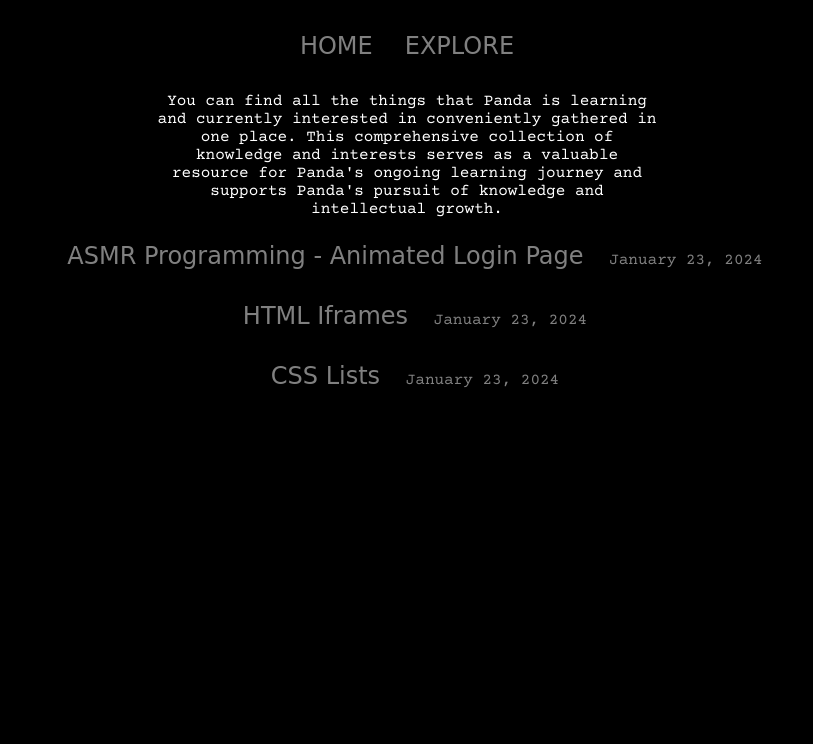
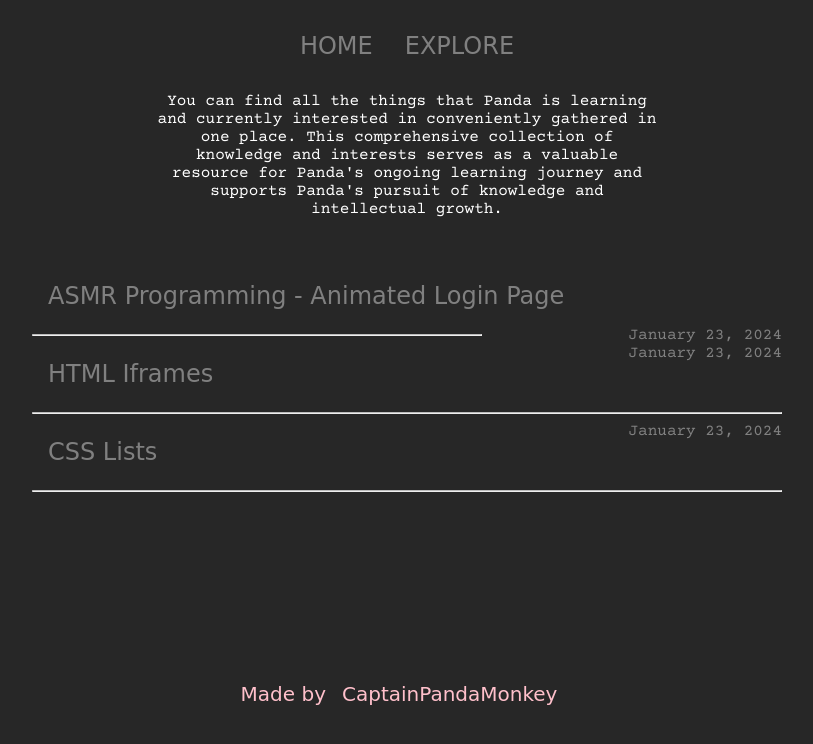
Before and after one commit to CaptainPandaMonkey5/Learn_With_Panda, a plain HTML site: page Home.html in a window 1280 px wide. Shown: the part 104-848 px from the top of the page, without its empty margins (233-1046 px from the left). Before the commit the page ends 800 px from the top, so only its background shows below. Drawn offline with nearby package versions, Linux system fonts and the light colour scheme; a web font is replaced by a local one.

Commit message:
finished home page

```diff
--- a/Home.css
+++ /dev/null
@@ -1,58 +0,0 @@
-@import url('https://fonts.googleapis.com/css2?family=Courier+Prime&family=Patrick+Hand+SC&display=swap');
-* {
-  background-color: black;
-  box-sizing: border-box;
-}
-#titleOne {
-  text-align: center;
-  color: white;
-  font-family: 'Patrick Hand SC', cursive;
-  font-size: 300%;
-}
-
-a {
-  font-family: 'Patrick Hand SC', cursive;
-  display: inline-block;
-  color: grey;
-  text-align: center;
-  padding: 16px;
-  text-decoration: none;
-  font-size: 150%;
-}
-a:hover {
-  color: white;
-  text-decoration: double;
-}
-.topContainer {
-  display: flex;
-  flex-direction: row;
-  background-color: transparent;
-  justify-content: center;
-}
-.topContainer > div {
-  background-color: transparent;
-  margin: 10px;
-  padding: 10px;
-}
-.descriptionContainer {
-  font-family: 'Courier Prime', monospace;
-  color: white;
-  text-align: center;
-  height: 150px;
-  width: 500px;
-  margin: 0 auto;
-}
-
-.descriptionContainer {
-  display: flex;
-  background-color: transparent;
-  justify-content: center;
-}
-
-.bodyContainer {
-  font-family: 'Courier Prime', monospace;
-  display: inline-flexbox;
-  color: grey;
-  text-align: center;
-  text-decoration: none;
-}
--- a/Home.html
+++ b/Home.html
@@ -1,15 +1,15 @@
 <!DOCTYPE html>
 <html lang="en-US">
   <head>
-    <link rel="stylesheet" href="Home.css" />
+    <link rel="stylesheet" href="styles.css" />
     <title>Learn Panda</title>
   </head>
   <body>
-    <h1 id="titleOne">LEARNING with PANDA</h1>
+    <h1 id="titleOne">LEARN with PANDA</h1>
 
     <div class="topContainer">
-      <a href="Home.html#Home">HOME</a>
-      <a>EXPLORE</a>
+      <a id="navBar" href="home.html#Home">HOME</a>
+      <a id="navBar" href="explore.html#Explore">EXPLORE</a>
     </div>
 
     <div class="descriptionContainer">
@@ -25,27 +25,45 @@
 
     <div class="bodyContainer">
       <a
+        id="titleName"
         href="https://youtu.be/PlpM2LJWu-s?si=3LLqbGOqGj8xibaM"
         target="_blank"
       >
         <span>ASMR Programming - Animated Login Page</span>
       </a>
-    <span>January 23, 2024</span>
+      <span id="dateIssue">January 23, 2024</span>
+      <hr class="solid" />
 
-    <br />
-
-    <a href="https://www.w3schools.com/html/html_iframe.asp" target="_blank">
+      <a
+        id="titleName"
+        href="https://www.w3schools.com/html/html_iframe.asp"
+        target="_blank"
+      >
         <span>HTML Iframes</span>
       </a>
-    <span>January 23, 2024</span>
+      <span id="dateIssue">January 23, 2024</span>
+      <hr class="solid" />
 
-    <br />
-
-    <a href="https://www.w3schools.com/css/css_list.asp" target="_blank">
+      <a
+        id="titleName"
+        href="https://www.w3schools.com/css/css_list.asp"
+        target="_blank"
+      >
         <span>CSS Lists</span>
       </a>
-    <span>January 23, 2024</span>
+      <span id="dateIssue">January 23, 2024</span>
+      <hr class="solid" />
+    </div>
 
+    <div class="bottomContainer">
+      <p>
+        Made by<a
+          id="nameLink"
+          href="https://github.com/CaptainPandaMonkey5"
+          target="_blank"
+          >CaptainPandaMonkey</a
+        >
+      </p>
     </div>
   </body>
 </html>
--- /dev/null
+++ b/styles.css
@@ -0,0 +1,123 @@
+@import url("https://fonts.googleapis.com/css2?family=Courier+Prime&family=Patrick+Hand+SC&display=swap");
+* {
+  background-color: rgb(39, 39, 39);
+  /*box-sizing: border-box;
+  border-style: solid;*/ /*only do this to see the borders*/
+}
+
+#titleOne {
+  text-align: center;
+  color: white;
+  font-family: "Patrick Hand SC", cursive;
+  font-size: 300%;
+}
+
+body {
+  margin: 0;
+  line-height: inherit;
+}
+
+a {
+  font-family: "Patrick Hand SC", cursive;
+  display: inline-block;
+  color: grey;
+  text-align: center;
+  padding: 16px;
+  text-decoration: none;
+  font-size: 150%;
+}
+
+a:hover {
+  color: white;
+  text-decoration: double;
+}
+
+.topContainer {
+  display: flex;
+  flex-direction: row;
+  background-color: transparent;
+  justify-content: center;
+  max-width: 750px !important;
+  padding: 0 1rem;
+  margin: 0 auto;
+}
+
+.descriptionContainer {
+  font-family: "Courier Prime", monospace;
+  color: white;
+  text-align: center;
+  height: 190px;
+  width: 500px;
+  display: flex;
+  background-color: transparent;
+  justify-content: center;
+  max-width: 750px !important;
+  padding: 0 1rem;
+  margin: 0 auto;
+}
+
+.bodyContainer {
+  font-family: "Courier Prime", monospace;
+  display: inline-flexbox;
+  color: grey;
+  max-width: 750px !important;
+  padding: 0 1rem;
+  margin: 0 auto;
+}
+
+#titleName {
+  text-align: left;
+  text-decoration: none;
+  margin: 0 auto;
+}
+
+#dateIssue {
+  display: inline-flexbox;
+  text-align: right;
+  justify-content: right;
+  float: right;
+  width: 40%;
+}
+
+.exploreHeaderContainer {
+  font-family: "Courier Prime", monospace;
+  color: white;
+  text-align: left;
+  max-width: 750px !important;
+  padding: 0 1rem;
+  margin: 0 auto;
+}
+
+hr.solid {
+  border-top: 1px solid #bbb;
+}
+
+.bottomContainer {
+  color: pink;
+  font-family: "Patrick Hand SC", cursive;
+  text-align: center;
+  max-width: 750px !important;
+  padding: 0 1rem;
+  margin: 0 auto;
+  /*copied from the website will relearn*/
+  line-height: 1.75rem;
+  margin-top: 4rem;
+  font-size: 1.25rem;
+  padding-top: 1.25rem;
+}
+
+#nameLink {
+  color: pink;
+  font-family: "Patrick Hand SC", cursive;
+  text-align: center;
+  /*copied from the website will relearn*/
+  line-height: 1.75rem;
+  margin-top: 4rem;
+  font-size: 1.25rem;
+  padding-top: 1.25rem;
+}
+
+#nameLink:hover{
+  color: grey;
+  text-decoration: none;
+}
```
Also changed, not shown: explore.html (added, +33 -0 lines). Lines whose indentation alone changed are shown as unchanged.
